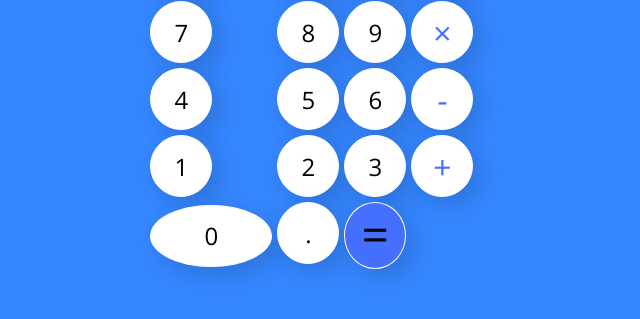
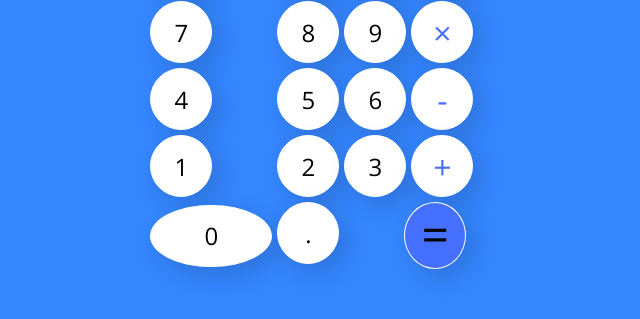
Before and after one commit to moderncalculator/moderncalculator.github.io, a plain HTML site: page index.html in a window 1280 px wide. Shown: the part 281-600 px from the top of the page, without its empty margins (326-966 px from the left). Drawn offline with nearby package versions, Linux system fonts and the light colour scheme.

Commit message:
Update style.css

```diff
--- a/style.css
+++ b/style.css
@@ -55,6 +55,8 @@ left:130px;
     cursor: pointer;
 }
 .calculator .equal{
+    position: relative;
+    left: 60px;
     width: 60px;
     height: 60px;
     background: #456fff;
```
